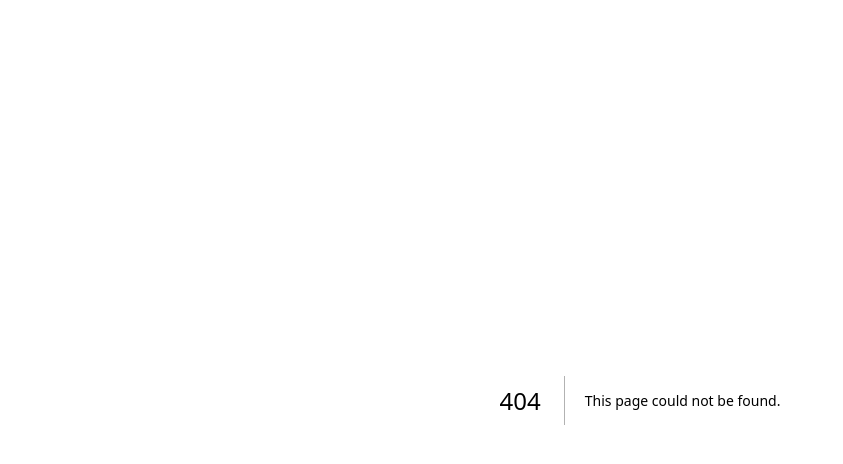
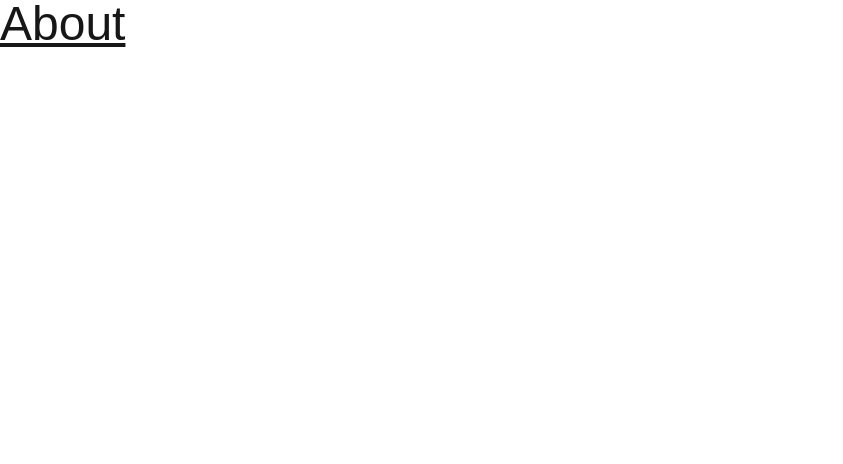
Before and after one commit to ibbrett/lydia, a Next.js app: page /about in a window 1280 px wide. Before the commit this address had no page. Shown: the top 464 px of the page, without its empty margins (0-843 px from the left). Built offline with nearby package versions, Linux system fonts and the light colour scheme.

Commit message:
Add About page

```diff
--- /dev/null
+++ b/app/about/page.tsx
@@ -0,0 +1,6 @@
+const About = () => {
+  console.log("Home", "what type of component am I?");
+  return <div className="text-5xl underline">About</div>;
+};
+
+export default About;
```
